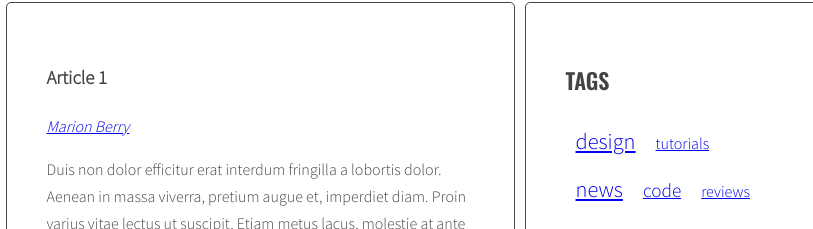
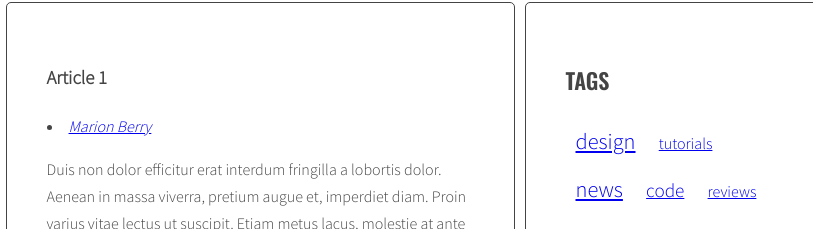
Before and after one commit to voiceofthunder0108/6-7, a website: page index.html in a window 1280 px wide. Shown: the part 241-470 px from the top of the page, 380-1193 px from the left. Drawn offline with nearby package versions, Linux system fonts and the light colour scheme.

Commit message:
Add handlebars

```diff
--- a/index.html
+++ b/index.html
@@ -190,6 +190,21 @@
             </main>
          </div>
       </div>
+      <script id="template-article-link" type="text/x-handlebars-template">
+         <li><a href="#{{ id }}"><span>{{ title }}</span></a></li>
+      </script>
+      <script id="template-tag-link" type="text/x-handlebars-template">
+         <li><a href="#tag-{{ name }}"><span>{{ name }}</span></a></li>
+      </script>
+      <script id="template-author-link" type="text/x-handlebars-template">
+         <li><a href="#author-{{ name }}"><span>{{ name }}</span></a></li>
+      </script>
+      <script id="template-tag-cloud-link" type="text/x-handlebars-template">
+         {{#each tags}}
+         <li class="{{ className }}"><a href="#tag-{{ tag }}">{{ tag }}</a></li>
+         {{/each}}
+       </script>
+      <script src="https://cdnjs.cloudflare.com/ajax/libs/handlebars.js/4.1.0/handlebars.min.js"></script>
       <script src="js/script.js"></script>
    </body>
 </html>
--- a/js/script.js
+++ b/js/script.js
@@ -1,5 +1,11 @@
 {
   'use strict';
+  const templates = {
+    articleLink: Handlebars.compile(document.querySelector('#template-article-link').innerHTML),
+    tagLink: Handlebars.compile(document.querySelector('#template-tag-link').innerHTML),
+    authorLink: Handlebars.compile(document.querySelector('#template-author-link').innerHTML),
+    tagCloudLink: Handlebars.compile(document.querySelector('#template-tag-cloud-link').innerHTML)
+  };
 
   const opts = {
     articleSelector: '.post',
@@ -59,7 +65,8 @@
       /* [DONE] get the title from the title element */
       const articleTitle = article.querySelector(opts.titleSelector).innerHTML;
       /* [DONE] create HTML of the link */
-      const linkHTML = '<li><a href="#' + articleId + '"><span>' + articleTitle + '</span></a></li>';
+      const linkHTMLData = {id: articleId, title: articleTitle};
+      const linkHTML = templates.articleLink(linkHTMLData);
       /* insert link into titleList */
       html = html + linkHTML;
     }
@@ -120,7 +127,8 @@
       /* START LOOP: for each tag */
       for(let tag of articleTagsArray){
         /* generate HTML of the link */
-        const tagHTML = '<li><a href="#tag-' + tag + '">' + tag + '</a></li> ';
+        const tagHTMLData = {name: tag};
+        const tagHTML = templates.tagLink(tagHTMLData);
         /* add generated code to html variable */
         html = html + tagHTML;
         /* [NEW] check if this link is NOT already in allTags */
@@ -142,17 +150,21 @@
     const tagsParams = calculateTagsParams(allTags);
     console.log('tagsParams:', tagsParams);
     /* [NEW] create variable for all links HTML code */
-    let allTagsHTML = '';
+    const allTagsData = {tags: []};
 
     /* [NEW] START LOOP: for each tag in allTags: */
     for(let tag in allTags){
       /* [NEW] generate code of a link and add it to allTagsHTML */
-      allTagsHTML += `<li class="${calculateTagClass(allTags[tag], tagsParams)}"><a href="#tag-${tag}">${tag}</a></li>`;
+      allTagsData.tags.push({
+        tag: tag,
+        count: allTags[tag],
+        className: calculateTagClass(allTags[tag], tagsParams)
+      });
     }
     /* [NEW] END LOOP: for each tag in allTags: */
 
     /*[NEW] add HTML from allTagsHTML to tagList */
-    tagList.innerHTML = allTagsHTML;
+    tagList.innerHTML = templates.tagCloudLink(allTagsData);
   };
 
   generateTags();
@@ -212,7 +224,8 @@
       /* get authors from data-author attribute */
       const articleAuthor = article.getAttribute('data-author');
       /* generate HTML of the link */
-      const authorHTML = '<a href="#author-' + articleAuthor + '">' + articleAuthor + '</a>';
+      const authorHTMLData = {name: articleAuthor};
+      const authorHTML = templates.authorLink(authorHTMLData);
       /* add generated code to html variable */
       html = html + authorHTML;
 
```
Also changed, not shown: .eslintrc.json.
